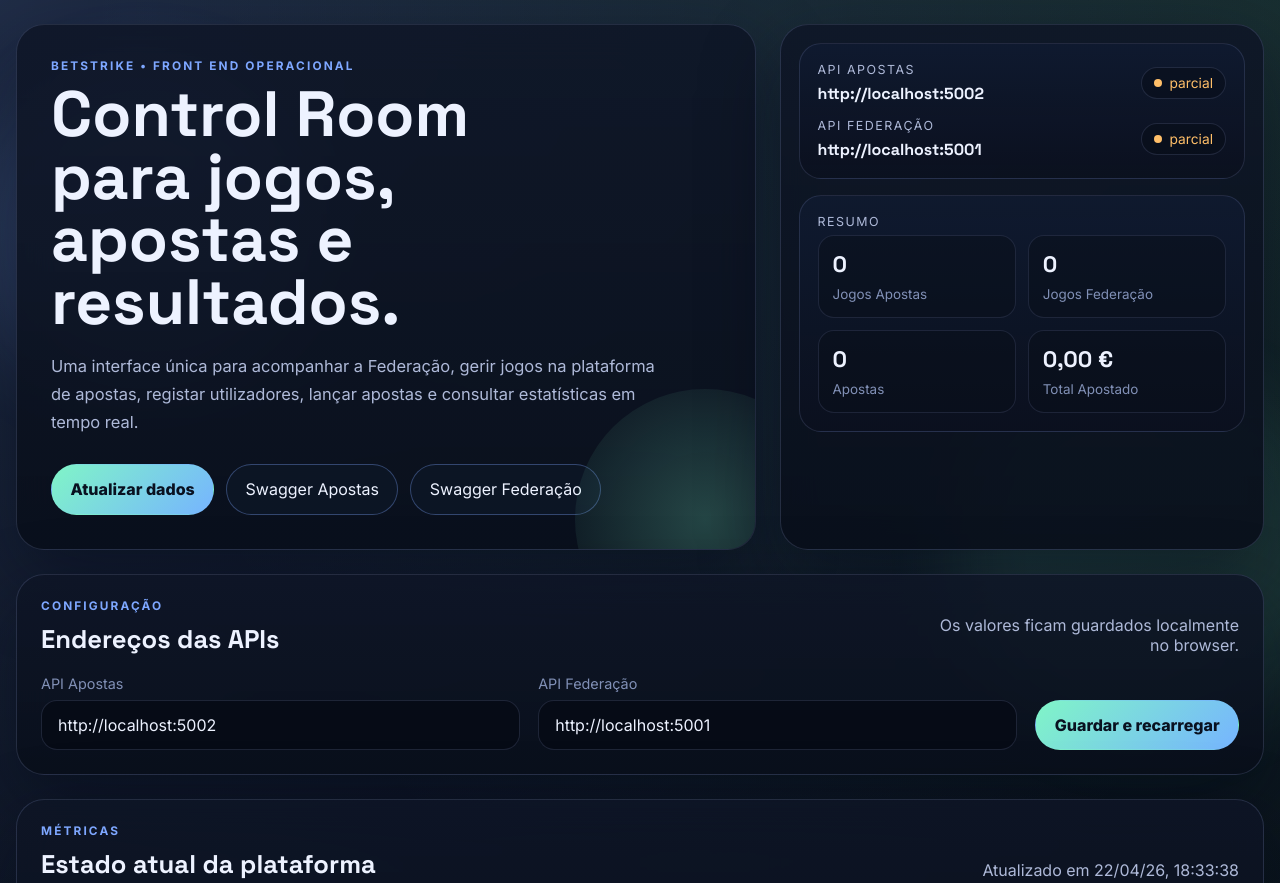
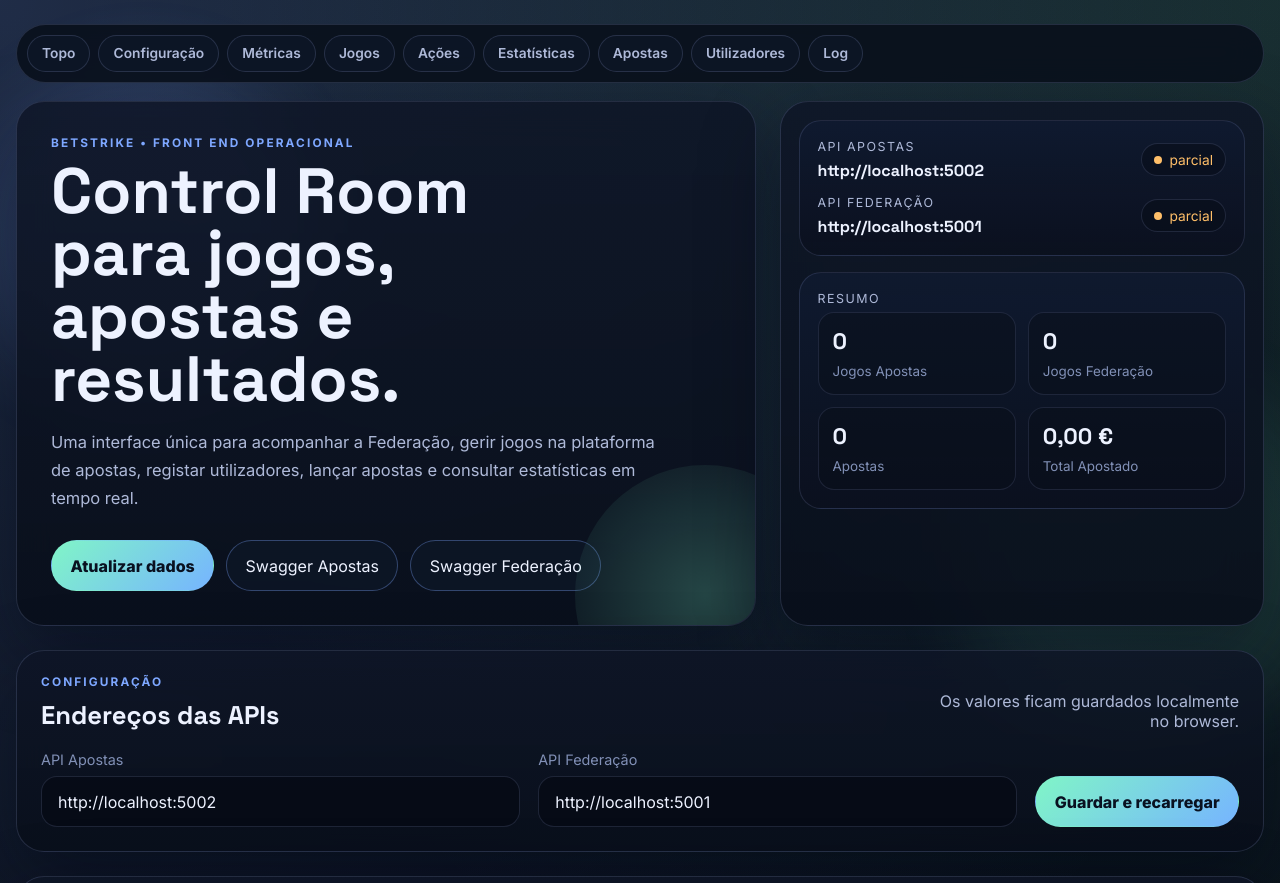
Before and after one commit to G0ld1/IS-Betting, a plain HTML site: page frontend/index.html in a window 1280 px wide. Shown: the top 883 px of the page. Drawn offline with Linux system fonts and the light colour scheme; no server answers.

Commit message:
Added header to frontend for easier access to the sections

```diff
--- a/frontend/index.html
+++ b/frontend/index.html
@@ -18,7 +18,19 @@
       <div class="backdrop backdrop-a"></div>
       <div class="backdrop backdrop-b"></div>
 
-      <header class="hero">
+      <nav class="quick-nav" aria-label="Navegação de secções">
+        <a href="#topo">Topo</a>
+        <a href="#sec-config">Configuração</a>
+        <a href="#sec-metricas">Métricas</a>
+        <a href="#sec-jogos">Jogos</a>
+        <a href="#sec-acoes">Ações</a>
+        <a href="#sec-estatisticas">Estatísticas</a>
+        <a href="#sec-apostas">Apostas</a>
+        <a href="#sec-utilizadores">Utilizadores</a>
+        <a href="#sec-log">Log</a>
+      </nav>
+
+      <header class="hero" id="topo">
         <div class="hero-copy">
           <p class="eyebrow">BetStrike • Front end operacional</p>
           <h1>Control Room para jogos, apostas e resultados.</h1>
@@ -77,7 +89,7 @@
       </header>
 
       <main class="content-grid">
-        <section class="content-card settings-card">
+        <section class="content-card settings-card" id="sec-config">
           <div class="section-heading">
             <div>
               <p class="eyebrow">Configuração</p>
@@ -101,7 +113,7 @@
           </form>
         </section>
 
-        <section class="content-card metrics-card">
+        <section class="content-card metrics-card" id="sec-metricas">
           <div class="section-heading">
             <div>
               <p class="eyebrow">Métricas</p>
@@ -134,7 +146,7 @@
           </div>
         </section>
 
-        <section class="content-card table-card wide-card">
+        <section class="content-card table-card wide-card" id="sec-jogos">
           <div class="section-heading">
             <div>
               <p class="eyebrow">Jogos</p>
@@ -198,7 +210,7 @@
           </div>
         </section>
 
-        <section class="content-card form-card">
+        <section class="content-card form-card" id="sec-acoes">
           <div class="section-heading">
             <div>
               <p class="eyebrow">Ações rápidas</p>
@@ -366,7 +378,7 @@
           </div>
         </section>
 
-        <section class="content-card stats-card">
+        <section class="content-card stats-card" id="sec-estatisticas">
           <div class="section-heading">
             <div>
               <p class="eyebrow">Estatísticas</p>
@@ -421,7 +433,7 @@
           </div>
         </section>
 
-        <section class="content-card table-card wide-card">
+        <section class="content-card table-card wide-card" id="sec-apostas">
           <div class="section-heading">
             <div>
               <p class="eyebrow">Apostas</p>
@@ -452,7 +464,7 @@
           </div>
         </section>
 
-        <section class="content-card table-card wide-card">
+        <section class="content-card table-card wide-card" id="sec-utilizadores">
           <div class="section-heading">
             <div>
               <p class="eyebrow">Utilizadores</p>
@@ -480,7 +492,7 @@
           </div>
         </section>
 
-        <section class="content-card log-card">
+        <section class="content-card log-card" id="sec-log">
           <div class="section-heading">
             <div>
               <p class="eyebrow">Resultado</p>
--- a/frontend/styles.css
+++ b/frontend/styles.css
@@ -90,6 +90,43 @@
   width: 380px;
   height: 380px;
   background: rgba(124, 240, 199, 0.16);
+}
+
+.quick-nav {
+  position: sticky;
+  top: 12px;
+  z-index: 25;
+  margin-bottom: 18px;
+  padding: 10px;
+  border: 1px solid var(--line);
+  border-radius: 999px;
+  background: rgba(9, 15, 27, 0.88);
+  backdrop-filter: blur(16px);
+  display: flex;
+  gap: 8px;
+  flex-wrap: wrap;
+}
+
+.quick-nav a {
+  padding: 0.58rem 0.88rem;
+  border-radius: 999px;
+  border: 1px solid rgba(173, 191, 255, 0.16);
+  background: rgba(15, 24, 42, 0.6);
+  color: var(--muted);
+  font-size: 0.86rem;
+  font-weight: 600;
+  transition: border-color 160ms ease, color 160ms ease, background-color 160ms ease;
+}
+
+.quick-nav a:hover {
+  color: var(--text);
+  border-color: rgba(124, 240, 199, 0.4);
+  background: rgba(124, 240, 199, 0.12);
+}
+
+.hero[id],
+.content-card[id] {
+  scroll-margin-top: 96px;
 }
 
 .hero {
@@ -671,6 +708,18 @@
     padding-top: 12px;
   }
 
+  .quick-nav {
+    position: sticky;
+    top: 8px;
+    overflow-x: auto;
+    flex-wrap: nowrap;
+    scrollbar-width: thin;
+  }
+
+  .quick-nav a {
+    white-space: nowrap;
+  }
+
   .hero-copy,
   .hero-panel,
   .content-card {
```
